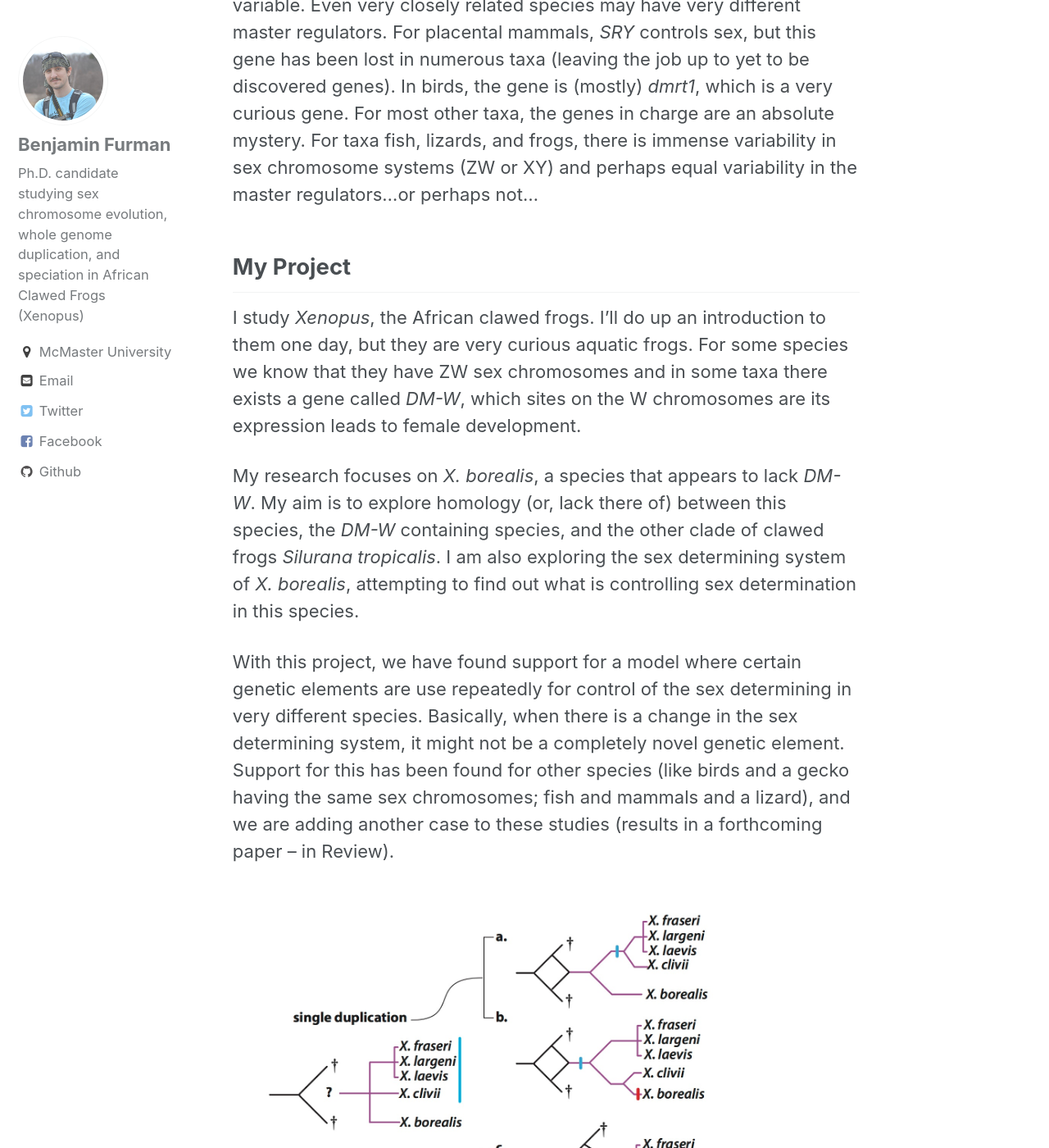
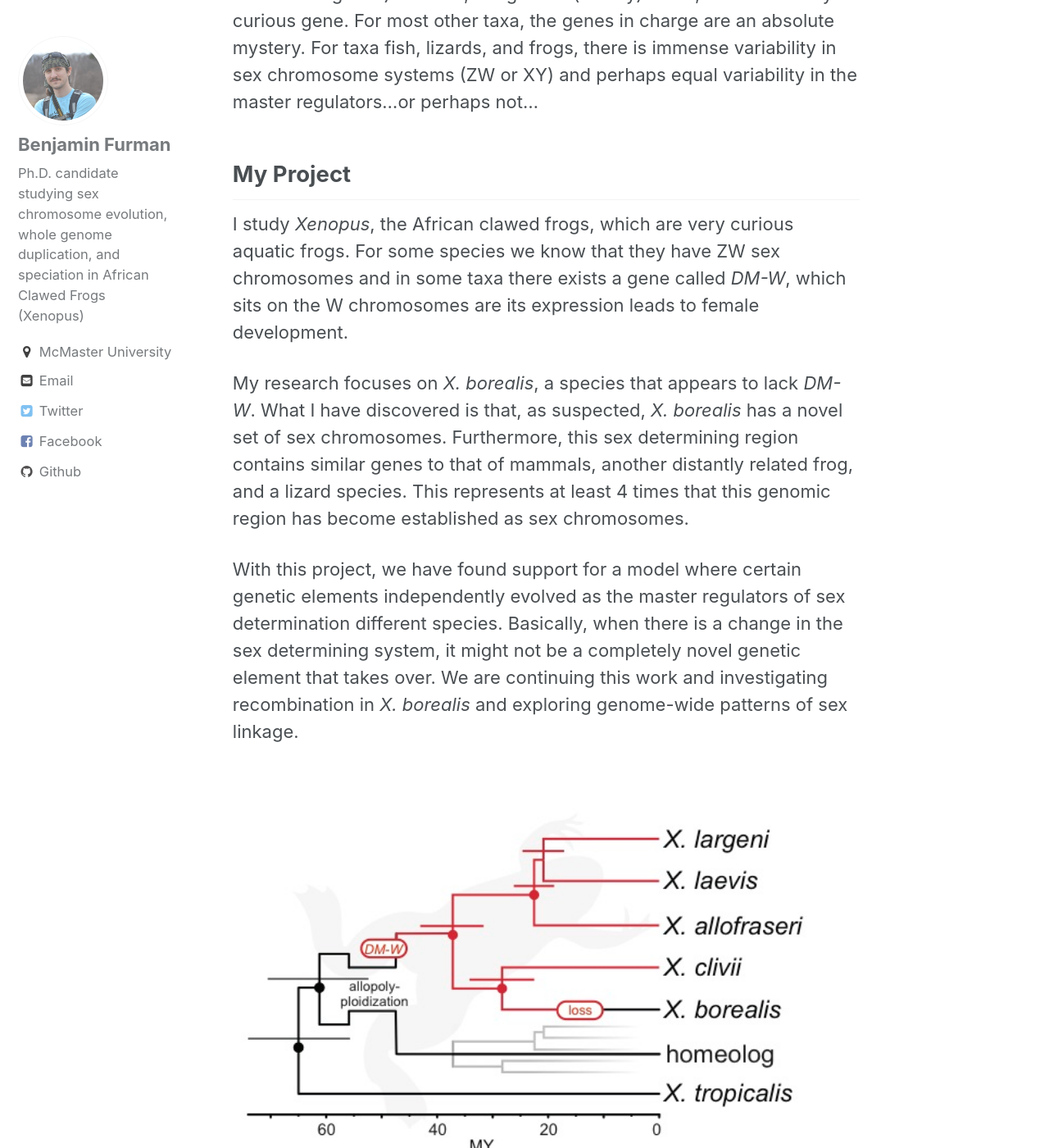
Before and after one commit to benjaminfurman/benjaminfurman.github.io, a Jekyll site: the page built from _pages/sex_chr_project.md, in a window 1280 px wide and 1400 px high, scrolled down 2321 px. Shown: the whole window at 82% size. Built offline with Jekyll 4.4.1, drawn with Linux system fonts in a browser that asks for light colours; some of the changed text lies outside the part shown.

Commit message:
minor editing on the sex chromosome page

```diff
--- a/_pages/sex_chr_project.md
+++ b/_pages/sex_chr_project.md
@@ -4,11 +4,9 @@
 author_profile: true
 ---
 
-## Sex chromosomes...
+## Sex chromosomes...sounds...sexy
 
-#### sounds...sexy
-
-You bet it is! Sex chromosomes are the portions of the genome that hold the keys to the differentiation of females and males. Sex chromosomes are common in animals, and appear elsewhere in the tree of life too. Some animals use temperature to distinguish sex and others have just a single sex. I find sex chromosomes particularly fascinating. For diploid and diploid like species (i.e. species with more than two copies of their genomes but genetically behave like diploids), there are pairs of chromosomes. One of these pairs are the sex chromosomes and unlike all the other chromosomes they are not equally shared between the sexes.
+You bet it is! Sex chromosomes are the portions of the genome that hold the key to the differentiation of females and males. Sex chromosomes are common in animals, and appear elsewhere in the tree of life too. Some animals use temperature to distinguish sex and others have just a single sex. One pair of chromosomes (in humans there are 23 pairs) are the sex chromosomes and, unlike all the other chromosomes, they are not equally shared between the sexes. This unequal sharing has very interesting evolutionary consequences.
 
 <figure>
 <img src="{{'/assets/img/sex_chr_page/SexChr_domDose.jpg' | prepend: site.baseurl }}" alt="domDose">
@@ -26,13 +24,13 @@
 
 ## My Project
 
-I study *Xenopus*, the African clawed frogs. I'll do up an introduction to them one day, but they are very curious aquatic frogs. For some species we know that they have ZW sex chromosomes and in some taxa there exists a gene called *DM-W*, which sites on the W chromosomes are its expression leads to female development.
+I study *Xenopus*, the African clawed frogs, which are very curious aquatic frogs. For some species we know that they have ZW sex chromosomes and in some taxa there exists a gene called *DM-W*, which sits on the W chromosomes are its expression leads to female development.
 
-My research focuses on *X. borealis*, a species that appears to lack *DM-W*. My aim is to explore homology (or, lack there of) between this species, the *DM-W* containing species, and the other clade of clawed frogs *Silurana tropicalis*. I am also exploring the sex determining system of *X. borealis*, attempting to find out what is controlling sex determination in this species.
+My research focuses on *X. borealis*, a species that appears to lack *DM-W*. What I have discovered is that, as suspected, *X. borealis* has a novel set of sex chromosomes. Furthermore, this sex determining region contains similar genes to that of mammals, another distantly related frog, and a lizard species. This represents at least 4 times that this genomic region has become established as sex chromosomes.
 
-With this project, we have found support for a model where certain genetic elements are use repeatedly for control of the sex determining in very different species. Basically, when there is a change in the sex determining system, it might not be a completely novel genetic element. Support for this has been found for other species (like birds and a gecko having the same sex chromosomes; fish and mammals and a lizard), and we are adding another case to these studies (results in a forthcoming paper -- in Review).
+With this project, we have found support for a model where certain genetic elements independently evolved as the master regulators of sex determination different species. Basically, when there is a change in the sex determining system, it might not be a completely novel genetic element that takes over. We are continuing this work and investigating recombination in *X. borealis* and exploring genome-wide patterns of sex linkage.
 
 <figure>
-<img src="{{ '/assets/img/sex_chr_page/IntroFig_DMWDuplication.jpg' | prepend: site.baseurl }}" alt="dmw">
-<figcaption>Ambiguous phylogenetic relationships have clouded the history of <i>DM-W</i>, for this project I have performed a lot of phylogenetic analyses to try and sort this out.</figcaption>
+<img src="{{ '/assets/img/sex_chr_page/Fig1_illustratorfont.jpg' | prepend: site.baseurl }}" alt="dmw">
+<figcaption>We performed phylogenetic analyses using over a thousand genes to establish phylogenetic relationships among representatives from the major lineages of <i>Xenopus</i>. From this, we can infer that the ancestor of extant <i>Xenopus</i> had <i>DM-W</i> and the system in <i>X. borealis</i> is a new system, that arose after <i>DM-W</i>.</figcaption>
 </figure>
```
Also changed, not shown: assets/img/sex_chr_page/Fig1_illustratorfont.jpg (added).
